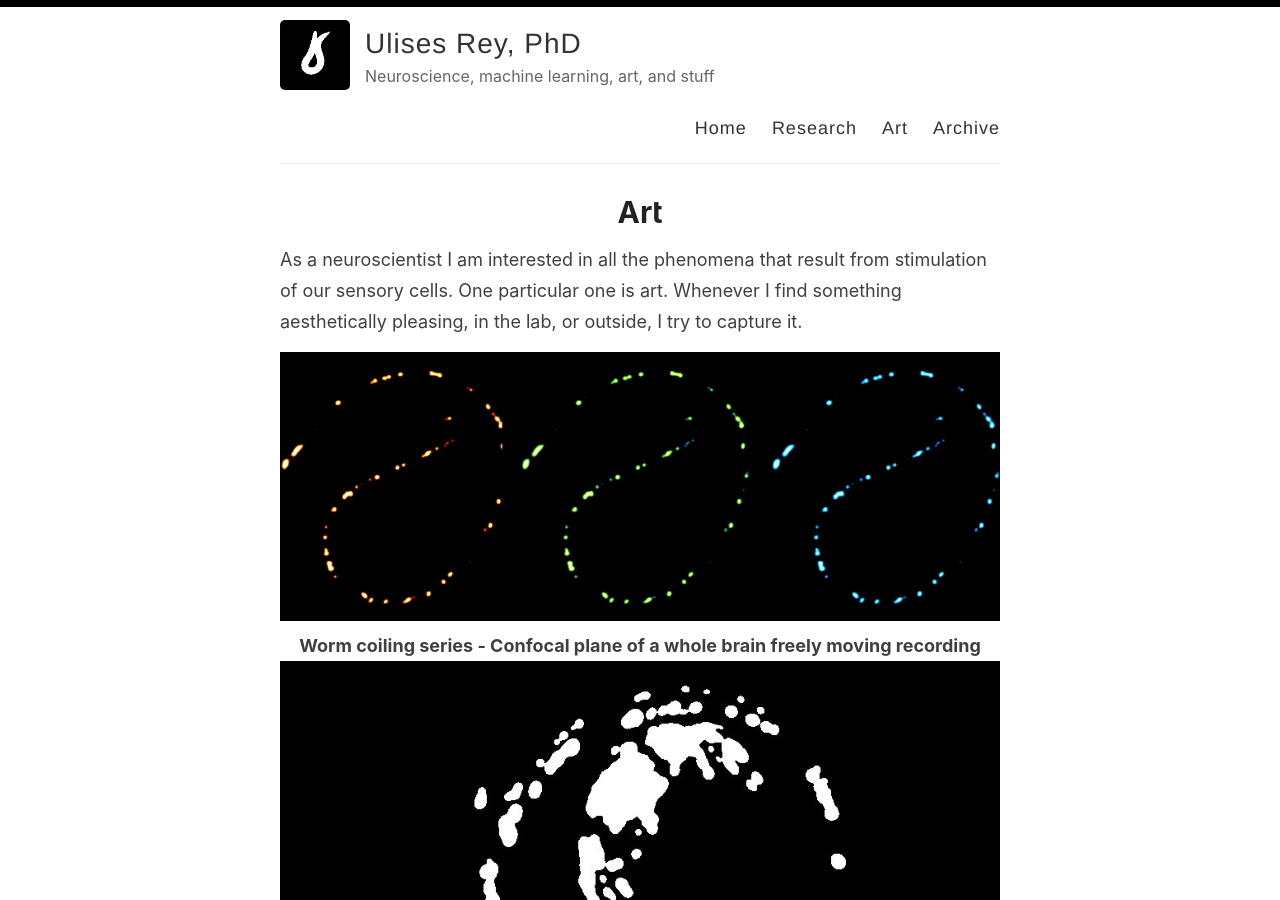
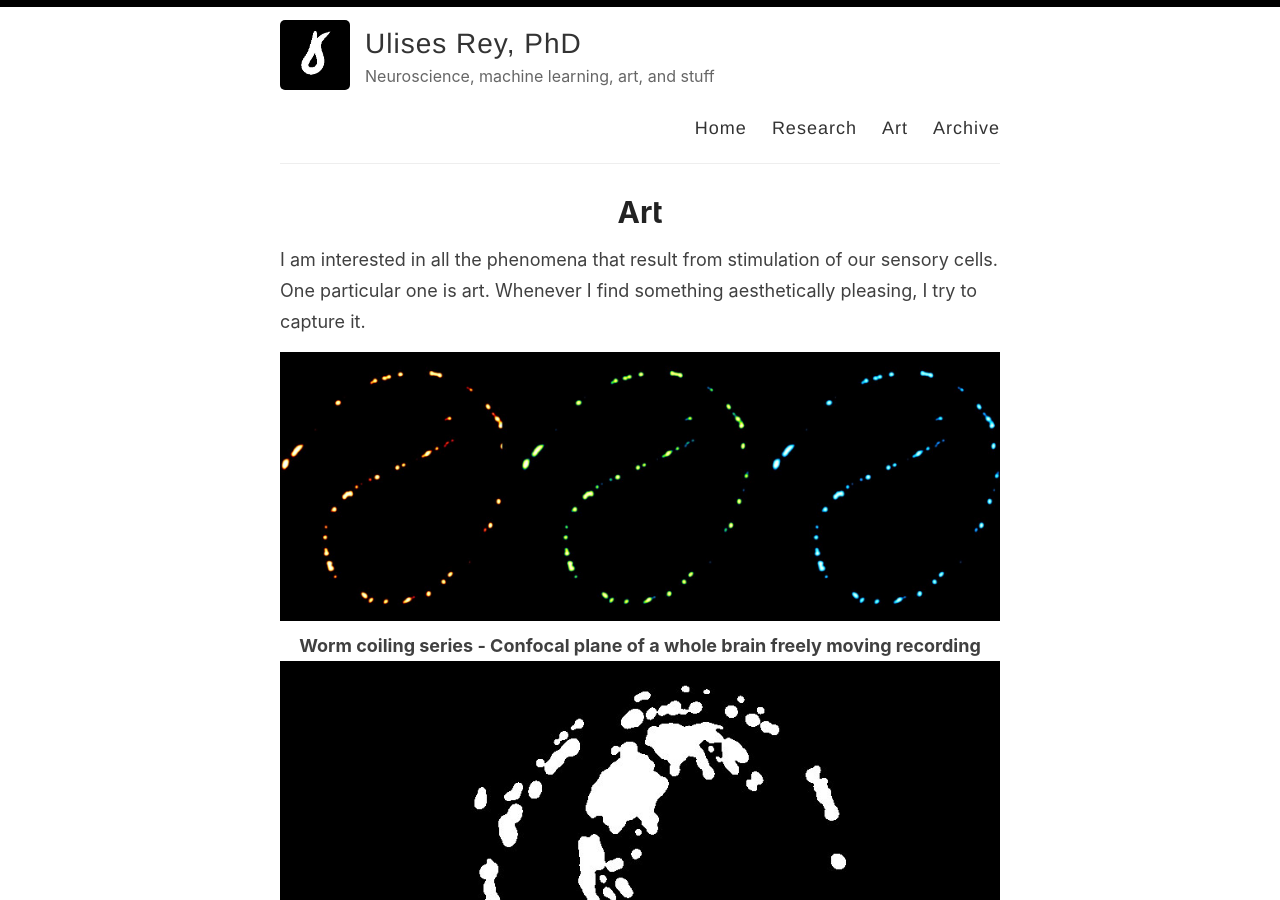
Before and after one commit to ulisesrey/ulisesrey.github.io, a Jekyll site: the page built from _pages/art.md, in a window 1280 px wide and 900 px high. Built offline with Jekyll 4.4.1, drawn with Linux system fonts in a browser that asks for light colours.

Commit message:
improved art section

```diff
--- a/_pages/art.md
+++ b/_pages/art.md
@@ -4,8 +4,9 @@ title: Art
 permalink: /art/
 ---
 
-As a neuroscientist I am interested in  all the phenomena that result from stimulation of our sensory cells.
-One particular one is art. Whenever I find something aesthetically pleasing, in the lab, or outside, I try to capture it.
+I am interested in  all the phenomena that result from stimulation of our sensory cells.
+One particular one is art. Whenever I find something aesthetically pleasing, I try to capture it.
+
 <figure><img src="https://ulisesrey.github.io/assets/art-images/coiled_series1.jpg" style="width:100%"><figcaption align = "center">
 <b>Worm coiling series - Confocal plane of a whole brain freely moving recording</b></figcaption></figure>
 
```
Also changed, not shown: other parts of _pages/art.md (+0 -2 lines).
